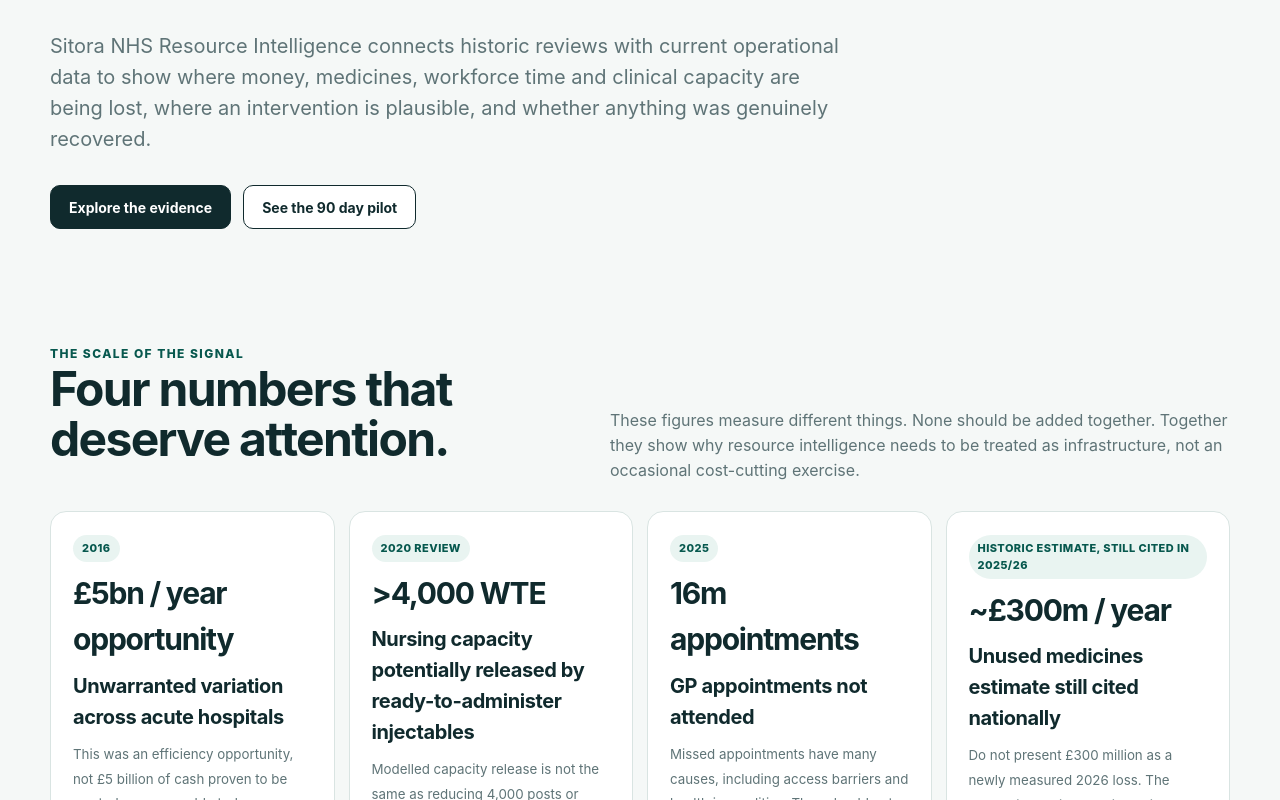
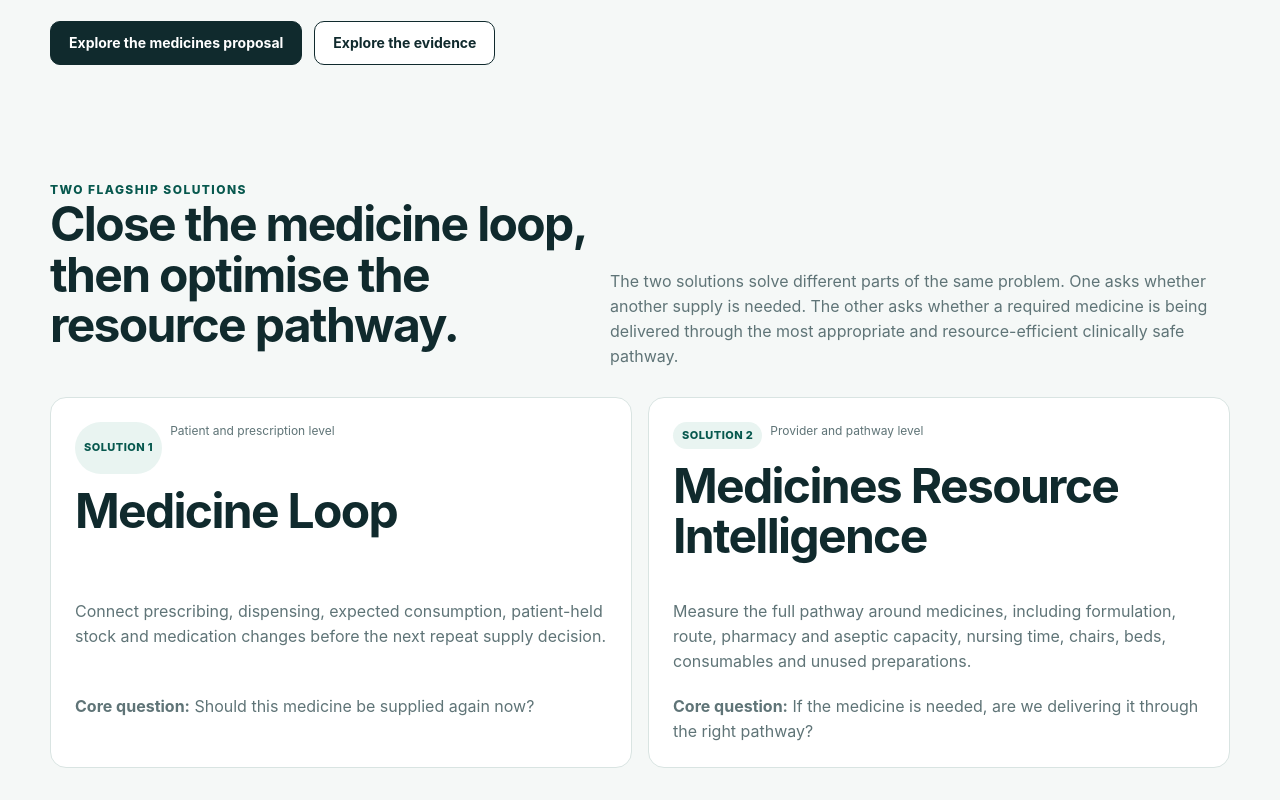
Before and after one commit to Nylon1/NHS, a Next.js app: page / in a window 1280 px wide. Shown: the part 680-1480 px from the top of the page. Built offline with nearby package versions, Linux system fonts and the light colour scheme.

Commit message:
Feature flagship medicines solutions on homepage

```diff
--- a/app/page.tsx
+++ b/app/page.tsx
@@ -11,14 +11,40 @@
     <>
       <section className="hero">
         <div className="shell">
-          <div className="eyebrow">NHS resource waste observatory</div>
-          <h1>The NHS has known where major efficiency opportunities sit for a decade. The missing layer is continuous measurement.</h1>
+          <div className="eyebrow">NHS resource intelligence</div>
+          <h1>Measure resource loss. Intervene before it repeats. Verify what was actually recovered.</h1>
           <p className="lede">
-            Sitora NHS Resource Intelligence connects historic reviews with current operational data to show where money, medicines, workforce time and clinical capacity are being lost, where an intervention is plausible, and whether anything was genuinely recovered.
+            Sitora connects historic reviews with current operational data to show where money, medicines, workforce time and clinical capacity are being lost. Our first flagship programme focuses on medicines: closing the repeat-supply loop and optimising the pathway around every medicine that is genuinely required.
           </p>
           <div className="hero-actions">
-            <Link className="button primary" href="/evidence">Explore the evidence</Link>
-            <Link className="button secondary" href="/pilot">See the 90 day pilot</Link>
+            <Link className="button primary" href="/medicines-proposal">Explore the medicines proposal</Link>
+            <Link className="button secondary" href="/evidence">Explore the evidence</Link>
+          </div>
+        </div>
+      </section>
+
+      <section className="section">
+        <div className="shell">
+          <div className="section-head">
+            <div>
+              <div className="eyebrow">Two flagship solutions</div>
+              <h2>Close the medicine loop, then optimise the resource pathway.</h2>
+            </div>
+            <p>The two solutions solve different parts of the same problem. One asks whether another supply is needed. The other asks whether a required medicine is being delivered through the most appropriate and resource-efficient clinically safe pathway.</p>
+          </div>
+          <div className="card-grid">
+            <Link className="card card-link evidence-card" href="/medicines-proposal">
+              <div className="meta-row"><span className="badge">Solution 1</span><span>Patient and prescription level</span></div>
+              <h2>Medicine Loop</h2>
+              <p>Connect prescribing, dispensing, expected consumption, patient-held stock and medication changes before the next repeat supply decision.</p>
+              <p><strong>Core question:</strong> Should this medicine be supplied again now?</p>
+            </Link>
+            <Link className="card card-link evidence-card" href="/medicines-proposal">
+              <div className="meta-row"><span className="badge">Solution 2</span><span>Provider and pathway level</span></div>
+              <h2>Medicines Resource Intelligence</h2>
+              <p>Measure the full pathway around medicines, including formulation, route, pharmacy and aseptic capacity, nursing time, chairs, beds, consumables and unused preparations.</p>
+              <p><strong>Core question:</strong> If the medicine is needed, are we delivering it through the right pathway?</p>
+            </Link>
           </div>
         </div>
       </section>
@@ -99,9 +125,9 @@
           <div className="section-head">
             <div>
               <div className="eyebrow">Current investigations</div>
-              <h2>Four pathways, one recurring problem.</h2>
+              <h2>Other pathways test the same Resource Intelligence architecture.</h2>
             </div>
-            <p>Different specialties repeatedly show the same pattern: fragmented information makes resource loss hard to detect before it occurs.</p>
+            <p>Discharge, theatres, appointments and other pathways remain important. They demonstrate that the same Observe → Detect → Explain → Intervene → Verify model can extend beyond medicines.</p>
           </div>
           <div className="card-grid">
             {investigations.map((item) => (
@@ -144,7 +170,7 @@
       <section className="section">
         <div className="shell">
           <div className="quote">
-            The question is not only “what did the NHS spend?” It is “did this activity need to happen, did it need to happen here, and did it need this level of resource?”
+            Every medicine should be needed, supplied in the right quantity, delivered through the right clinically appropriate pathway, and measured through to its actual use or waste.
           </div>
         </div>
       </section>
```
